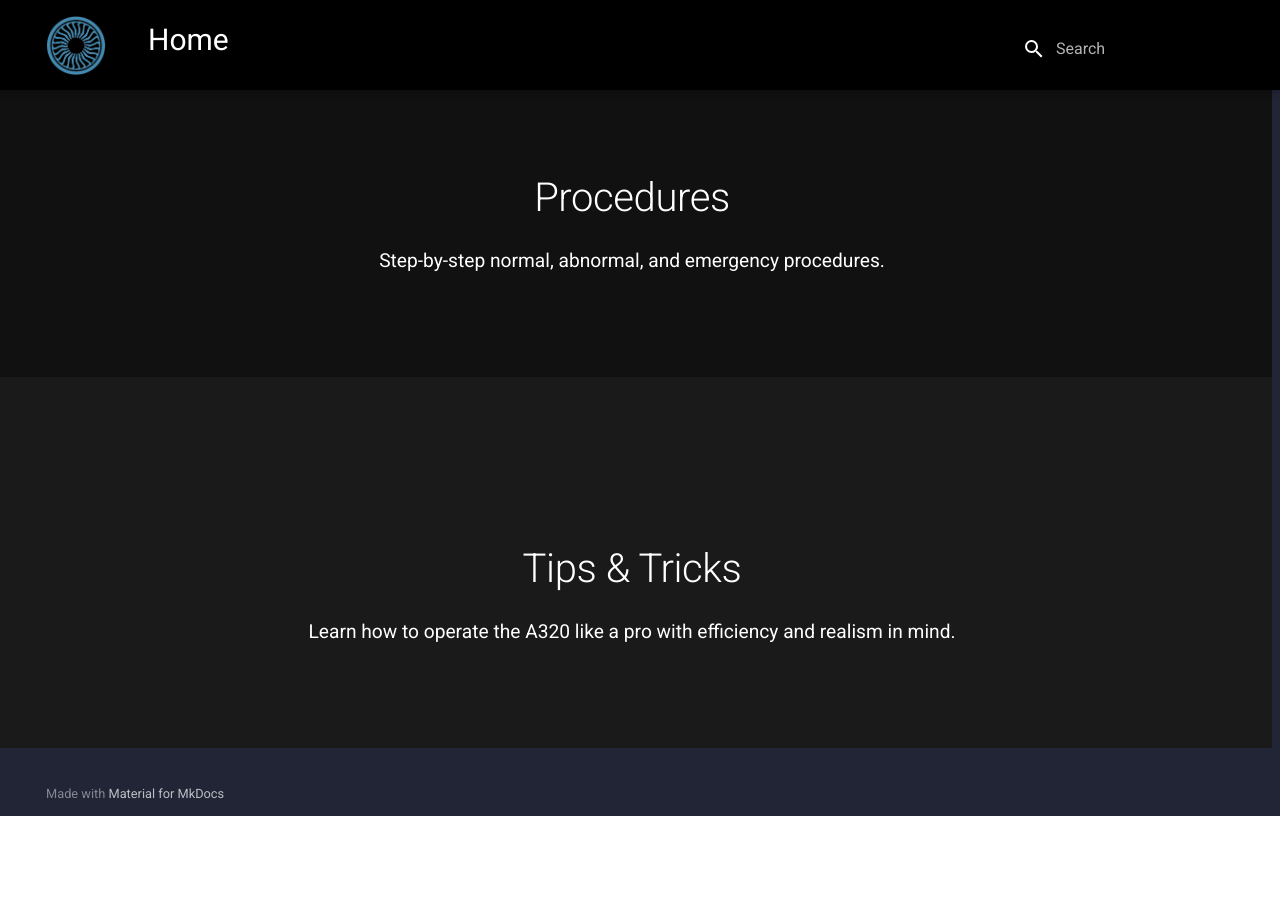
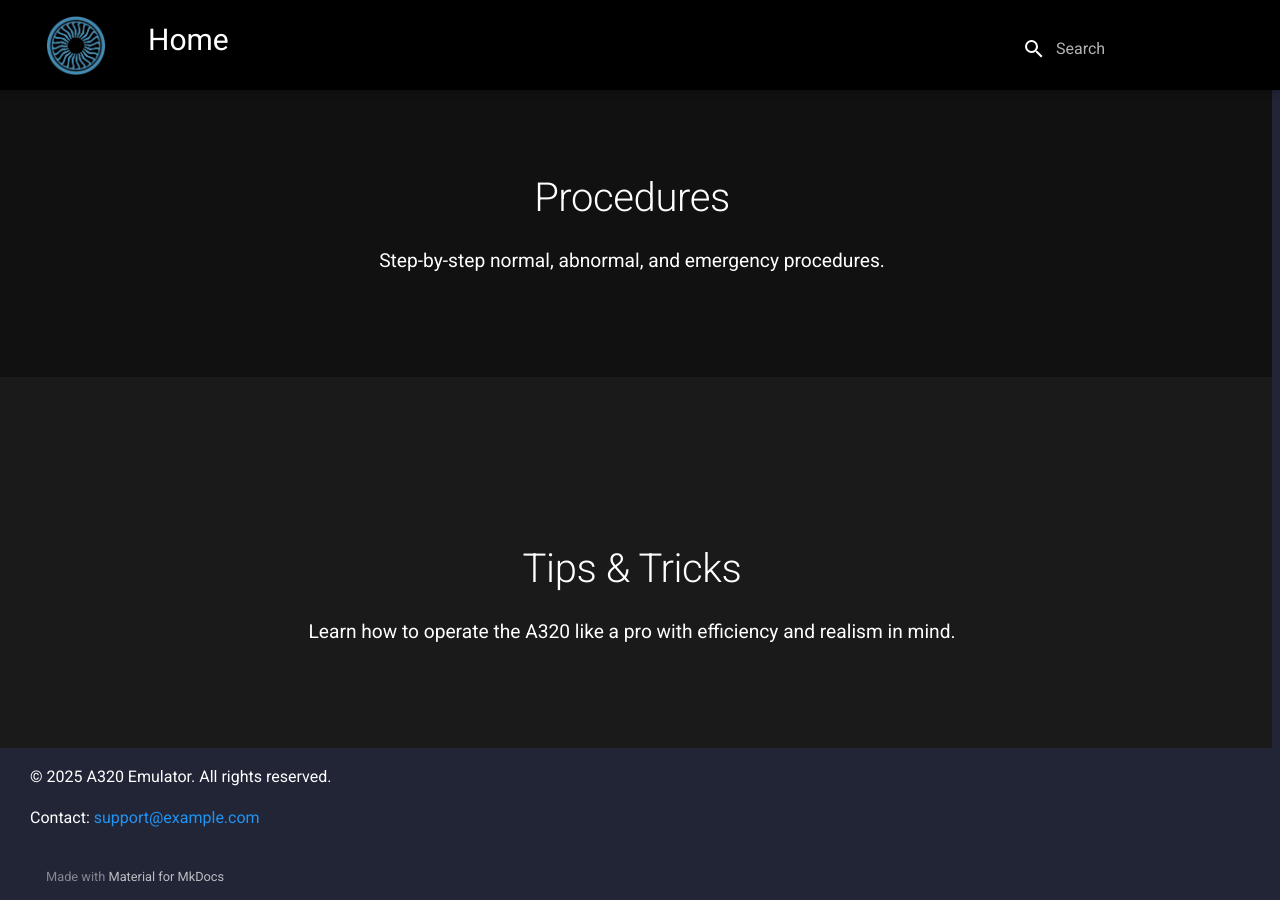
Before and after one commit to danhuaflx-56/A320-emulator, an MkDocs documentation site: the page built from docs/index.md, in a window 1280 px wide and 900 px high, scrolled down 1324 px. Built offline with MkDocs 1.6.1 and Material for MkDocs 9.7.7, drawn with Linux system fonts in a browser that asks for light colours; before the commit the page ends 2140 px from its top, so only the background shows below that.

Commit message:
Update index.md

```diff
--- a/docs/index.md
+++ b/docs/index.md
@@ -92,3 +92,11 @@ window.addEventListener('load', animateOnScroll);
     Learn how to operate the A320 like a pro with efficiency and realism in mind.
   </p>
 </div>
+
+<!-- Footer Banner -->
+<div class="footer-banner">
+  <div class="footer-content">
+    <p>© 2025 A320 Emulator. All rights reserved.</p>
+    <p>Contact: <a href="mailto:support@example.com">support@example.com</a></p>
+  </div>
+</div>
```
